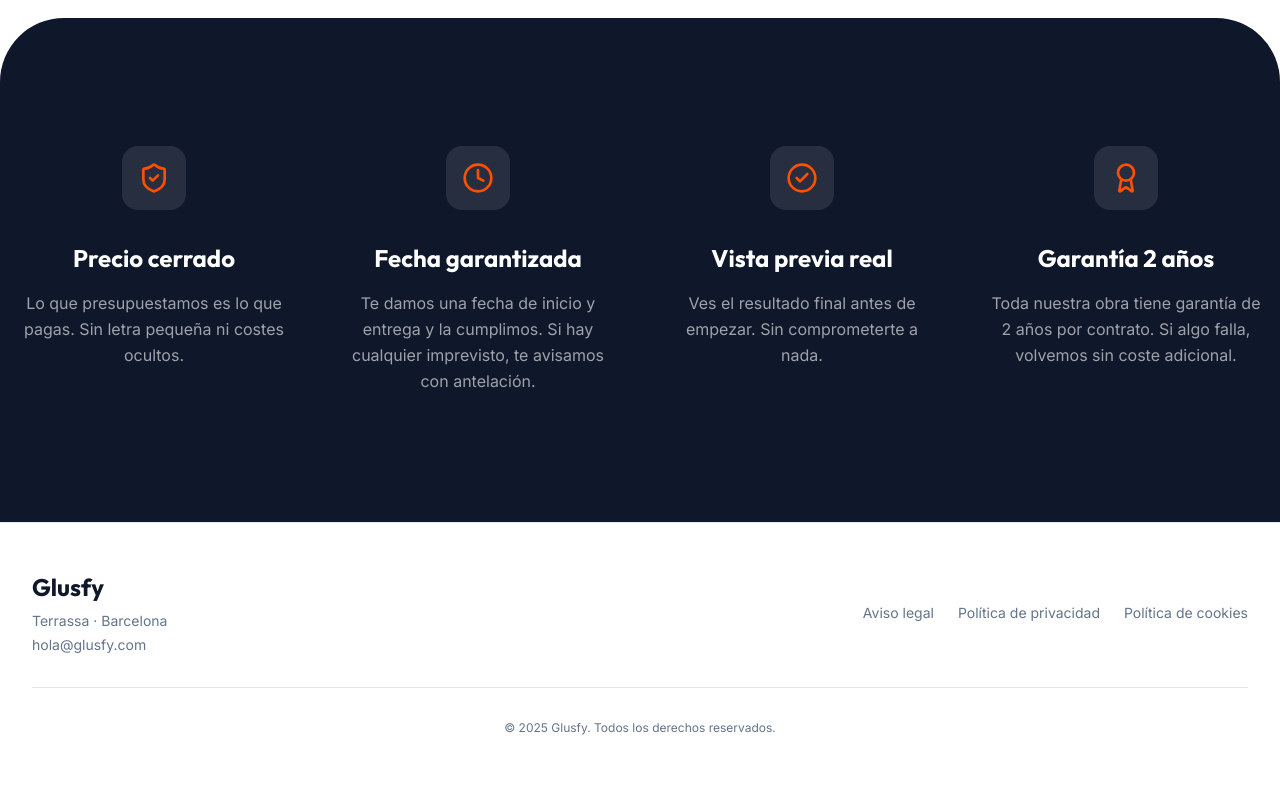
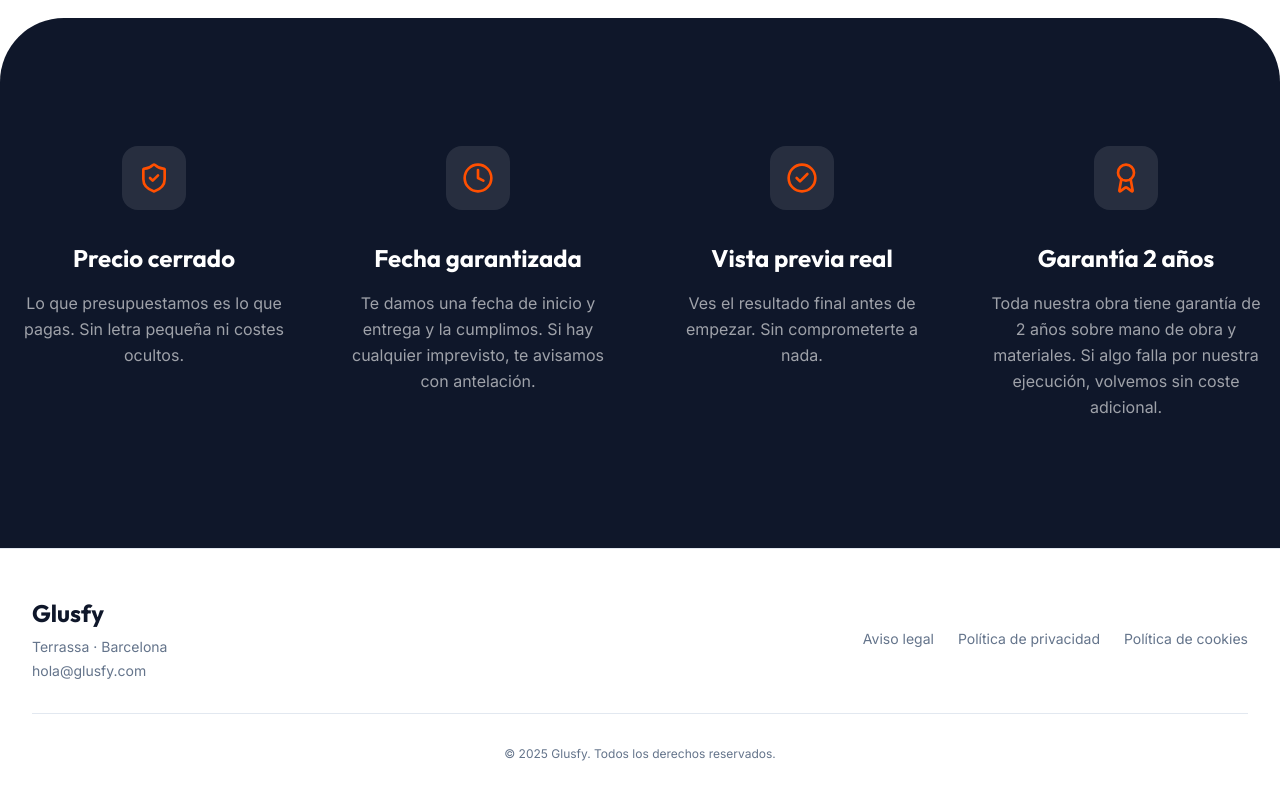
Before and after one commit to bronco2356h-crypto/Glusfy, a React (Vite) app: page / in a window 1280 px wide. Shown: the part 2272-3072 px from the top of the page. Built offline with nearby package versions, Linux system fonts and the light colour scheme; no server answers.

Commit message:
fix: actualiza copy garantía 2 años con texto definitivo

```diff
--- a/src/i18n.ts
+++ b/src/i18n.ts
@@ -76,7 +76,7 @@ const resources = {
         aiRenderTitle: "Vista previa real",
         aiRenderDesc: "Ves el resultado final antes de empezar. Sin comprometerte a nada.",
         warrantyTitle: "Garantía 2 años",
-        warrantyDesc: "Toda nuestra obra tiene garantía de 2 años por contrato. Si algo falla, volvemos sin coste adicional."
+        warrantyDesc: "Toda nuestra obra tiene garantía de 2 años sobre mano de obra y materiales. Si algo falla por nuestra ejecución, volvemos sin coste adicional."
       },
       footer: {
         legal: "Aviso legal",
```
